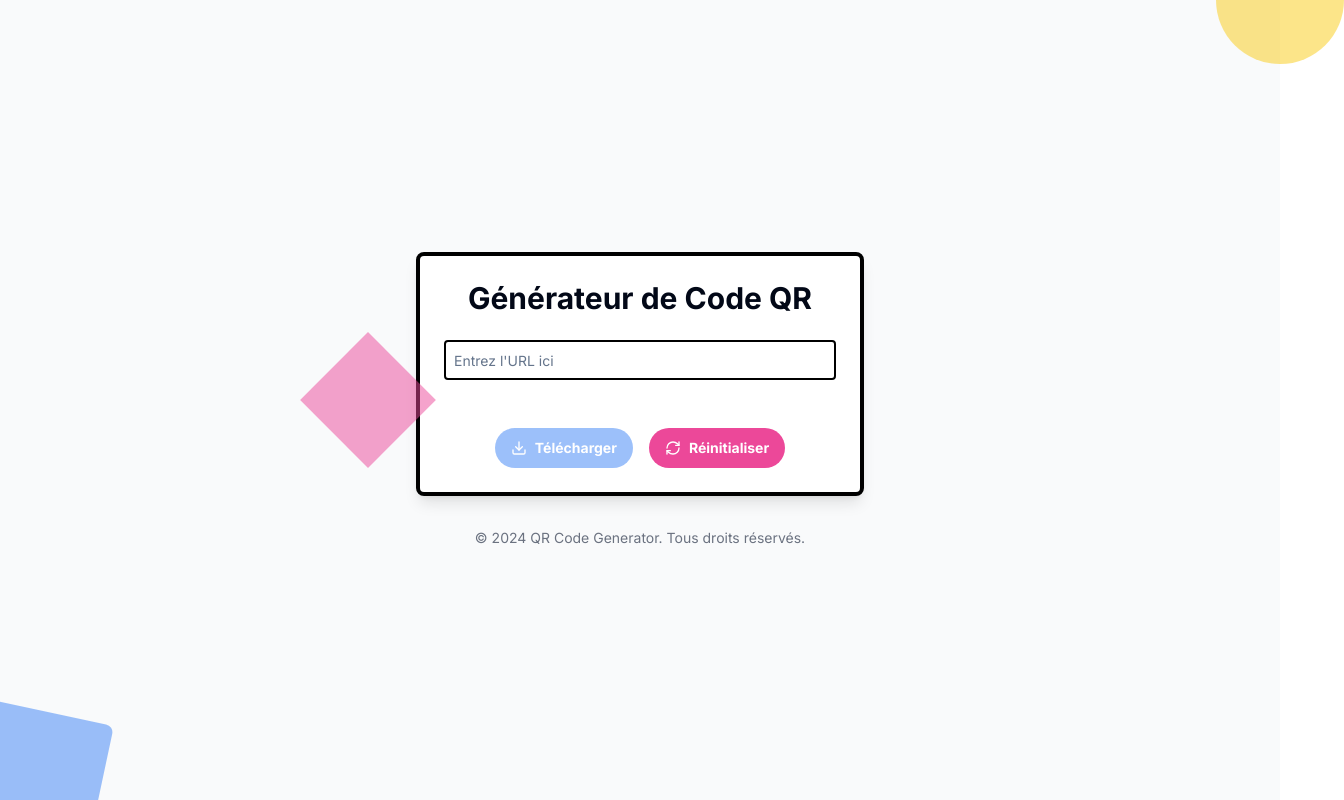
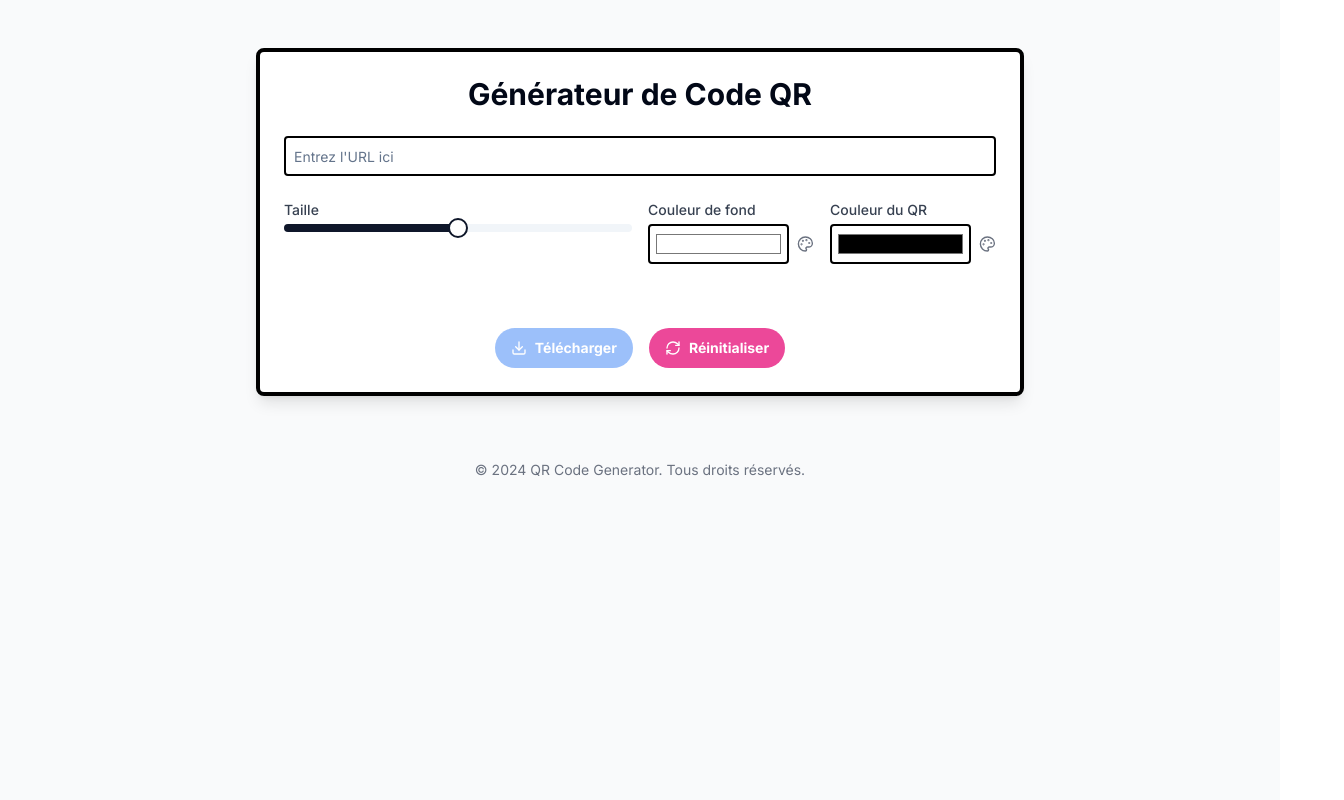
Before and after one commit to sheninho/onlinetools, a Next.js app: page /tools/qr-generator in a window 1280 px wide. Shown: the top 800 px of the page, 1344 px wide, since content can reach past the window. Built offline with nearby package versions, Linux system fonts and the light colour scheme.

Commit message:
first commit

```diff
--- a/package.json
+++ b/package.json
@@ -9,6 +9,7 @@
     "lint": "next lint"
   },
   "dependencies": {
+    "@radix-ui/react-slider": "^1.2.0",
     "@radix-ui/react-slot": "^1.1.0",
     "class-variance-authority": "^0.7.0",
     "clsx": "^2.1.1",
--- a/src/app/globals.css
+++ b/src/app/globals.css
@@ -67,17 +67,3 @@
     @apply bg-background text-foreground;
   }
 }
-
-/* styles/globals.css */
-@keyframes blob {
-  0%, 100% {
-    transform: scale(1);
-  }
-  50% {
-    transform: scale(1.5);
-  }
-}
-
-.animate-blob {
-  animation: blob 7s infinite;
-}
--- a/src/app/tools/qr-generator/page.js
+++ b/src/app/tools/qr-generator/page.js
@@ -4,15 +4,19 @@ import QRCode from 'qrcode.react';
 import { Card, CardContent } from "@/components/ui/card";
 import { Button } from "@/components/ui/button";
 import { Input } from "@/components/ui/input";
-import { Download, RefreshCw } from 'lucide-react';
+import { Slider } from "@/components/ui/slider";
+import { Download, RefreshCw, Palette } from 'lucide-react';
 
 const QRCodeGenerator = () => {
   const [url, setUrl] = useState('');
   const [qrKey, setQrKey] = useState(Date.now());
+  const [size, setSize] = useState(200);
+  const [bgColor, setBgColor] = useState('#FFFFFF');
+  const [fgColor, setFgColor] = useState('#000000');
 
   useEffect(() => {
     setQrKey(Date.now());
-  }, [url]);
+  }, [url, size, bgColor, fgColor]);
 
   const handleDownload = () => {
     const canvas = document.getElementById('qr-code');
@@ -28,8 +32,8 @@ const QRCodeGenerator = () => {
   };
 
   return (
-    <div className="min-h-screen bg-gray-50 flex flex-col justify-center items-center p-4 overflow-x-hidden">
-      <Card className="w-full max-w-md bg-white shadow-lg rounded-lg overflow-hidden border-4 border-black">
+    <div className="min-h-screen bg-gray-50 flex flex-col items-center p-4 overflow-x-hidden">
+      <Card className="w-full max-w-3xl bg-white shadow-lg rounded-lg overflow-hidden border-4 border-black my-8">
         <CardContent className="p-6">
           <h1 className="text-3xl font-bold mb-6 text-center">Générateur de Code QR</h1>
           <div className="mb-6">
@@ -41,13 +45,52 @@ const QRCodeGenerator = () => {
               className="w-full p-2 border-2 border-black rounded"
             />
           </div>
+          <div className="flex flex-wrap -mx-2 mb-6">
+            <div className="w-full md:w-1/2 px-2 mb-4">
+              <label className="block text-sm font-medium text-gray-700 mb-1">Taille</label>
+              <Slider
+                min={100}
+                max={300}
+                step={10}
+                value={[size]}
+                onValueChange={(value) => setSize(value[0])}
+                className="w-full"
+              />
+            </div>
+            <div className="w-full md:w-1/4 px-2 mb-4">
+              <label className="block text-sm font-medium text-gray-700 mb-1">Couleur de fond</label>
+              <div className="flex items-center">
+                <Input
+                  type="color"
+                  value={bgColor}
+                  onChange={(e) => setBgColor(e.target.value)}
+                  className="w-full h-10 p-1 border-2 border-black rounded"
+                />
+                <Palette className="ml-2 h-5 w-5 text-gray-500" />
+              </div>
+            </div>
+            <div className="w-full md:w-1/4 px-2 mb-4">
+              <label className="block text-sm font-medium text-gray-700 mb-1">Couleur du QR</label>
+              <div className="flex items-center">
+                <Input
+                  type="color"
+                  value={fgColor}
+                  onChange={(e) => setFgColor(e.target.value)}
+                  className="w-full h-10 p-1 border-2 border-black rounded"
+                />
+                <Palette className="ml-2 h-5 w-5 text-gray-500" />
+              </div>
+            </div>
+          </div>
           <div className="flex justify-center mb-6">
             {url && (
-              <div className="bg-yellow-200 p-4 rounded-lg shadow-inner">
+              <div className="bg-yellow-200 p-4 rounded-lg shadow-inner" style={{ maxWidth: '100%', overflow: 'auto' }}>
                 <QRCode
                   id="qr-code"
                   value={url}
-                  size={200}
+                  size={size}
+                  bgColor={bgColor}
+                  fgColor={fgColor}
                   level="H"
                   includeMargin={true}
                   key={qrKey}
@@ -64,7 +107,12 @@ const QRCodeGenerator = () => {
               <Download className="mr-2 h-4 w-4" /> Télécharger
             </Button>
             <Button
-              onClick={() => setUrl('')}
+              onClick={() => {
+                setUrl('');
+                setSize(200);
+                setBgColor('#FFFFFF');
+                setFgColor('#000000');
+              }}
               className="bg-pink-500 hover:bg-pink-600 text-white font-bold py-2 px-4 rounded-full transition duration-300 ease-in-out transform hover:-translate-y-1 hover:scale-110"
             >
               <RefreshCw className="mr-2 h-4 w-4" /> Réinitialiser
@@ -76,9 +124,10 @@ const QRCodeGenerator = () => {
         &copy; 2024 QR Code Generator. Tous droits réservés.
       </div>
       {/* Éléments décoratifs néo-Memphis */}
-      <div className="absolute top-0 right-0 w-32 h-32 bg-yellow-400 rounded-full opacity-50 transform translate-x-16 -translate-y-16"></div>
-      <div className="absolute bottom-0 left-0 w-48 h-48 bg-blue-500 rounded-lg opacity-50 transform -translate-x-24 translate-y-24 rotate-12"></div>
-      <div className="absolute top-1/2 left-1/4 w-24 h-24 bg-pink-500 opacity-50 transform -translate-y-1/2 rotate-45"></div>
+      {/* <div className="fixed top-0 right-0 w-64 h-64 bg-yellow-400 rounded-full opacity-50 transform translate-x-1/3 -translate-y-1/3 z-0"></div>
+      <div className="fixed bottom-0 left-0 w-96 h-96 bg-blue-500 rounded-lg opacity-50 transform -translate-x-1/3 translate-y-1/3 rotate-12 z-0"></div>
+      <div className="fixed top-1/2 left-1/4 w-48 h-48 bg-pink-500 opacity-50 transform -translate-y-1/2 rotate-45 z-0"></div>
+      <div className="fixed bottom-1/4 right-1/3 w-32 h-32 bg-green-400 rounded-full opacity-50 z-0"></div> */}
     </div>
   );
 };
--- /dev/null
+++ b/src/components/ui/slider.jsx
@@ -0,0 +1,23 @@
+"use client"
+
+import * as React from "react"
+import * as SliderPrimitive from "@radix-ui/react-slider"
+
+import { cn } from "@/lib/utils"
+
+const Slider = React.forwardRef(({ className, ...props }, ref) => (
+  <SliderPrimitive.Root
+    ref={ref}
+    className={cn("relative flex w-full touch-none select-none items-center", className)}
+    {...props}>
+    <SliderPrimitive.Track
+      className="relative h-2 w-full grow overflow-hidden rounded-full bg-secondary">
+      <SliderPrimitive.Range className="absolute h-full bg-primary" />
+    </SliderPrimitive.Track>
+    <SliderPrimitive.Thumb
+      className="block h-5 w-5 rounded-full border-2 border-primary bg-background ring-offset-background transition-colors focus-visible:outline-none focus-visible:ring-2 focus-visible:ring-ring focus-visible:ring-offset-2 disabled:pointer-events-none disabled:opacity-50" />
+  </SliderPrimitive.Root>
+))
+Slider.displayName = SliderPrimitive.Root.displayName
+
+export { Slider }
```
Also changed, not shown: 1 other file (tests, documents, lock files or other folders).
